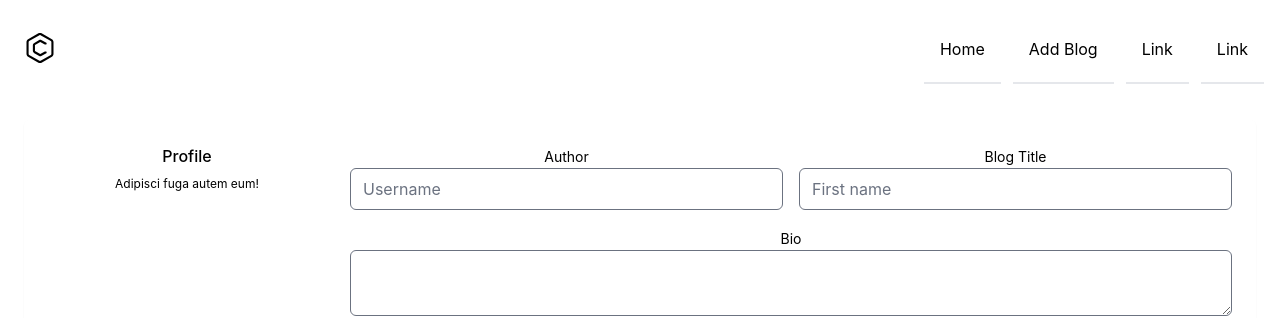
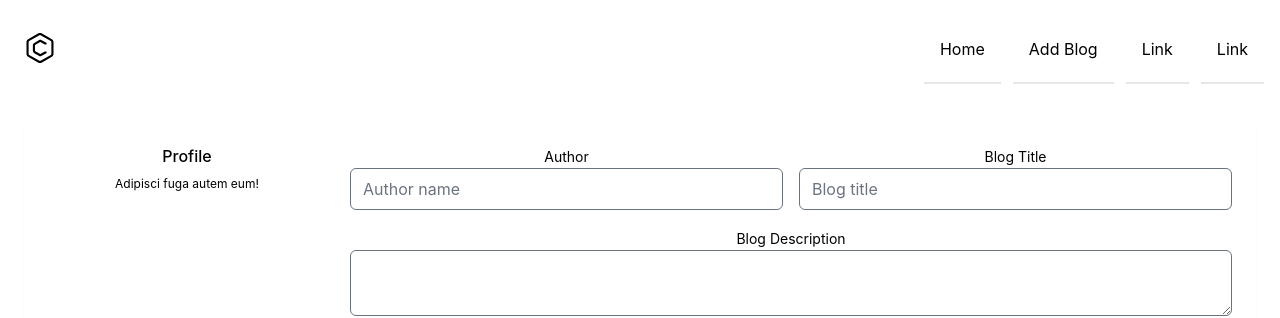
Before and after one commit to Rubayet-billah/redux-assignment-01-client, a React (Create React App) app: page /addblog in a window 1280 px wide. Shown: the top 318 px of the page. Built offline with nearby package versions, Linux system fonts and the light colour scheme; the HTML template or start-up script is replaced by a standard one.

Commit message:
form added

```diff
--- a/package.json
+++ b/package.json
@@ -10,6 +10,7 @@
     "flowbite-react": "^0.3.8",
     "react": "^18.2.0",
     "react-dom": "^18.2.0",
+    "react-hook-form": "^7.43.1",
     "react-redux": "^8.0.5",
     "react-router-dom": "^6.8.0",
     "react-scripts": "5.0.1",
--- a/src/Pages/Blogs/AddBlog.js
+++ b/src/Pages/Blogs/AddBlog.js
@@ -1,10 +1,16 @@
 import React from "react";
+import { useForm } from "react-hook-form";
 
 const AddBlog = () => {
+  const { register, handleSubmit } = useForm();
+
+  const handleAddBlog = (data) => {};
+
   return (
     <div>
       <section className="p-6 dark:bg-gray-800 dark:text-gray-50">
         <form
+          onSubmit={handleSubmit(handleAddBlog)}
           novalidate=""
           action=""
           className="container flex flex-col mx-auto space-y-12 ng-untouched ng-pristine ng-valid"
@@ -16,40 +22,43 @@ const AddBlog = () => {
             </div>
             <div className="grid grid-cols-6 gap-4 col-span-full lg:col-span-3">
               <div className="col-span-full sm:col-span-3">
-                <label for="username" className="text-sm">
+                <label for="authorName" className="text-sm">
                   Author
                 </label>
                 <input
-                  id="username"
+                  id="authorName"
                   type="text"
-                  placeholder="Username"
+                  {...register("authorName")}
+                  placeholder="Author name"
                   className="w-full rounded-md focus:ring focus:ring-opacity-75 focus:ring-violet-400 dark:border-gray-700 dark:text-gray-900"
                 />
               </div>
 
               <div className="col-span-full sm:col-span-3">
-                <label for="firstname" className="text-sm">
+                <label for="blogTitle" className="text-sm">
                   Blog Title
                 </label>
                 <input
-                  id="firstname"
+                  id="blogTitle"
                   type="text"
-                  placeholder="First name"
+                  {...register("blogTitle")}
+                  placeholder="Blog title"
                   className="w-full rounded-md focus:ring focus:ring-opacity-75 focus:ring-violet-400 dark:border-gray-700 dark:text-gray-900"
                 />
               </div>
               <div className="col-span-full">
-                <label for="bio" className="text-sm">
-                  Bio
+                <label for="blogDescription" className="text-sm">
+                  Blog Description
                 </label>
                 <textarea
-                  id="bio"
+                  id="blogDescription"
                   placeholder=""
+                  {...register("blogDescription")}
                   className="w-full rounded-md focus:ring focus:ring-opacity-75 focus:ring-violet-400 dark:border-gray-700 dark:text-gray-900"
                 ></textarea>
               </div>
               <div className="col-span-full">
-                <label for="bio" className="text-sm">
+                <label for="blogDescription" className="text-sm">
                   Photo
                 </label>
                 <div className="flex items-center space-x-2">
```
Also changed, not shown: 1 other file (tests, documents, lock files or other folders).
